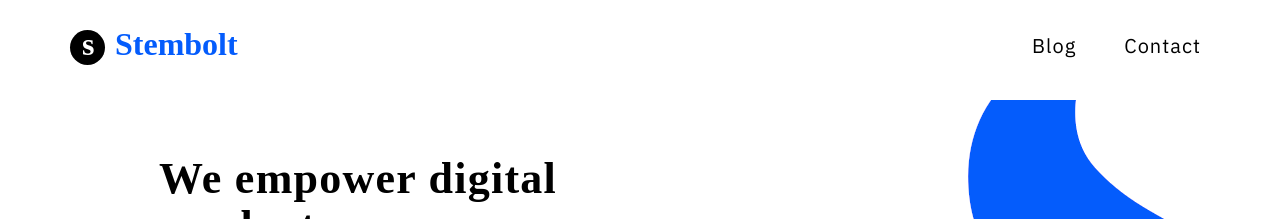
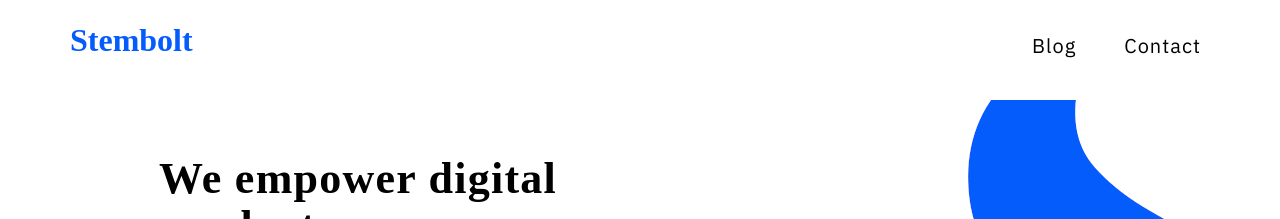
Before and after one commit to nodestack/nodestack.github.io, a Jekyll site: the page built from index.html, in a window 1280 px wide. Shown: the top 219 px of the page. Built offline with Jekyll 4.4.1, drawn with Linux system fonts in a browser that asks for light colours; nearby versions of some CDN libraries; some web fonts are replaced.

Commit message:
Update nav.html

```diff
--- a/_includes/nav.html
+++ b/_includes/nav.html
@@ -67,7 +67,7 @@
         <div class="container">
             <!-- Brand and toggle get grouped for better mobile display -->
              <div class="navbar-header page-scroll">
-                 <a class="navbar-brand" href="/"><div class="l-icon">s</div>Stembolt</a>
+                 <a class="navbar-brand" href="/">Stembolt</a>
              </div>
 
             <!-- Collect the nav links, forms, and other content for toggling -->
```
